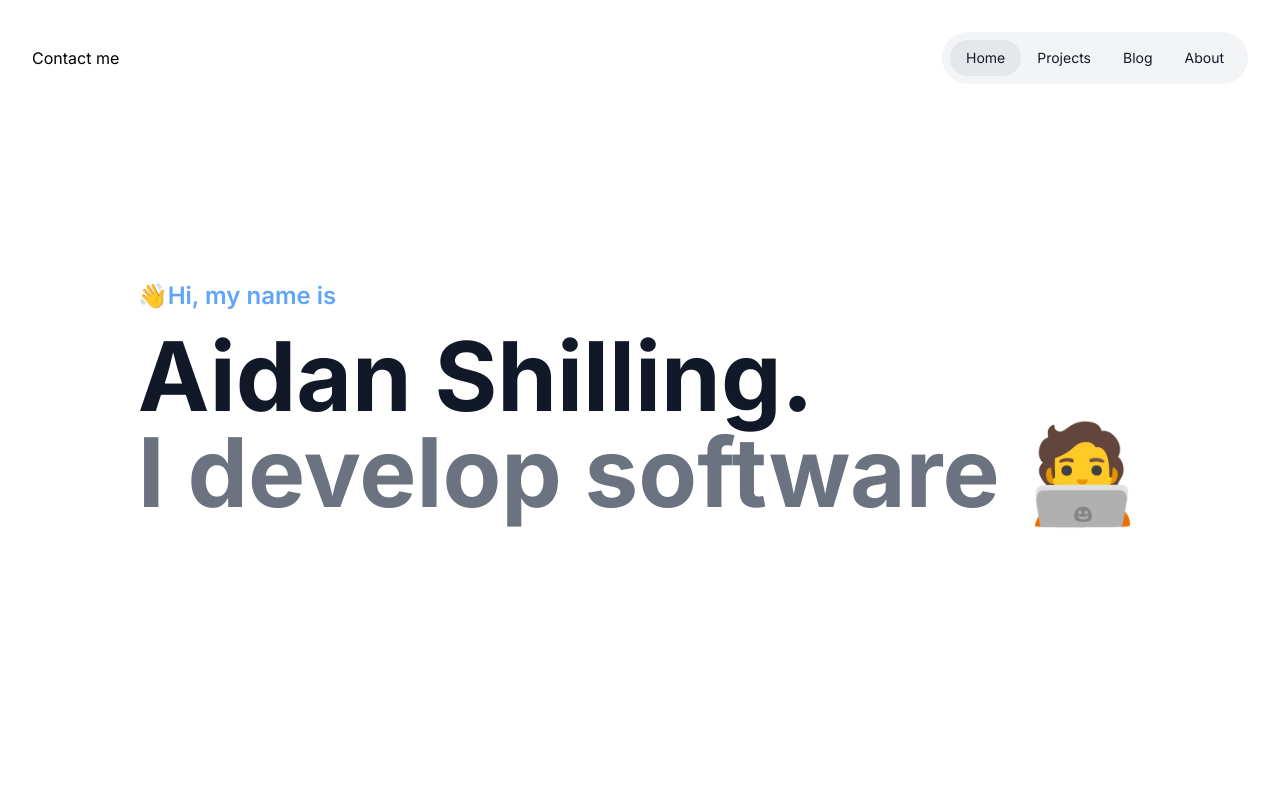
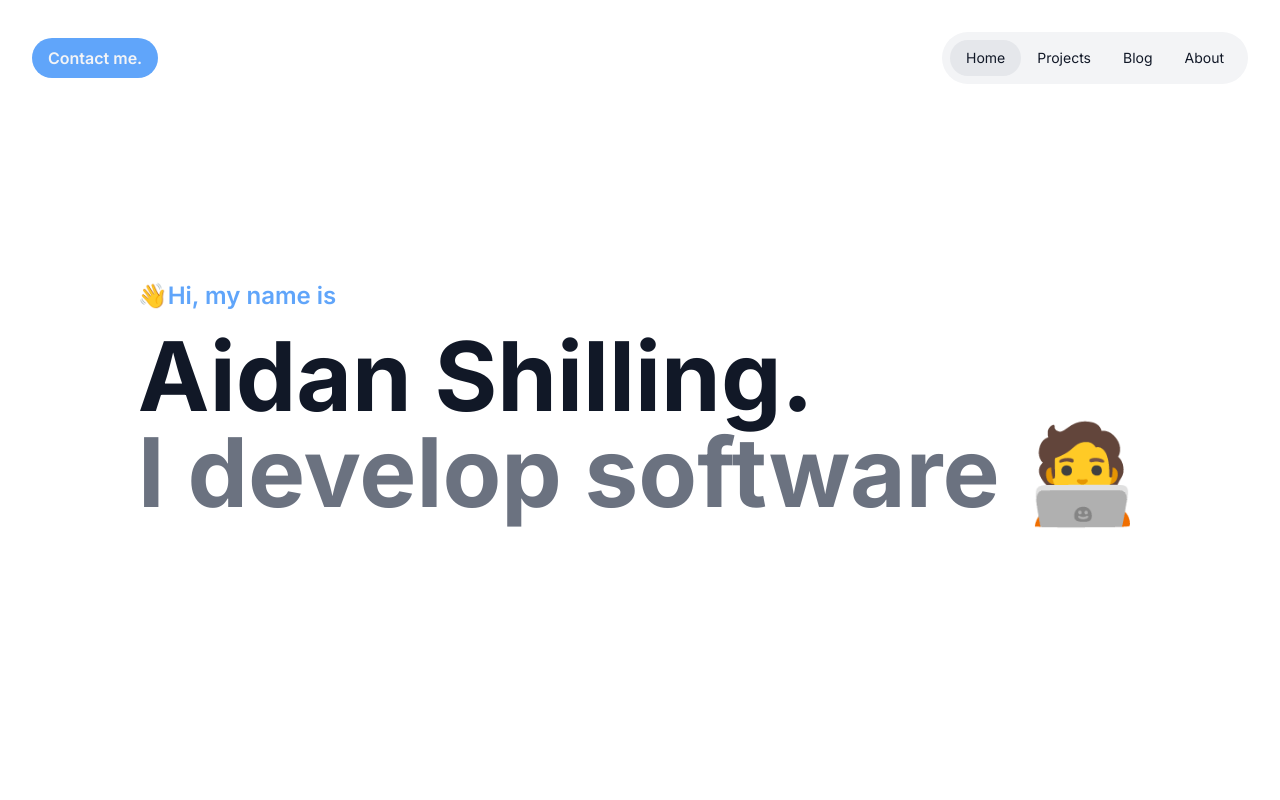
Before and after one commit to aidanshilling/aidanshilling.com, a Next.js app: page / in a window 1280 px wide. Shown: the top 800 px of the page. Built offline with nearby package versions, Linux system fonts and the light colour scheme.

Commit message:
Button additions

```diff
--- a/components/Button.tsx
+++ b/components/Button.tsx
@@ -1,10 +1,13 @@
 interface ButtonProps {
 	children: JSX.Element | JSX.Element[] | string;
+	className?: string;
 }
 
-const Button = ({ children }: ButtonProps) => {
+const Button = ({ children, className }: ButtonProps) => {
 	return (
-		<div className="md:hidden cursor-pointer rounded-full mt-4 bg-blue-400 py-2 px-4 font-semibold w-fit text-center text-gray-900">
+		<div
+			className={`cursor-pointer rounded-full bg-blue-400 py-2 px-4 font-semibold w-fit text-center text-gray-100 ${className}`}
+		>
 			{children}
 		</div>
 	);
--- a/components/Heaader.tsx
+++ b/components/Heaader.tsx
@@ -12,7 +12,7 @@ const Header = ({ title, subtitle, intro }: HeaderProps) => {
 			<div className="mb-4 font-semibold text-blue-400">{intro}</div>
 			<div className="text-4xl md:text-5xl lg:text-8xl font-bold">{title}</div>
 			<div className="text-3xl md:text-5xl lg:text-8xl font-bold text-gray-500">{subtitle}</div>
-			<Button>Contact me.</Button>
+			<Button className="md:hidden mt-4">Contact me.</Button>
 		</div>
 	);
 };
--- a/components/Navbar.tsx
+++ b/components/Navbar.tsx
@@ -2,6 +2,7 @@
 
 import Link from "next/link";
 import { useState } from "react";
+import Button from "./Button";
 
 interface NavObject {
 	name: string;
@@ -26,7 +27,8 @@ const Navbar = () => {
 
 	return (
 		<div className="flex flex-row p-8 justify-center md:justify-between w-screen">
-			<div className="my-auto max-md:hidden">Contact me</div>
+			{/* <div className="my-auto max-md:hidden">Contact me</div> */}
+			<Button className="my-auto max-md:hidden">Contact me.</Button>
 			<div className="flex flex-row  p-2 rounded-full justify-center bg-gray-100">
 				{navItems.map((item, idx) => (
 					<NavItem
```
